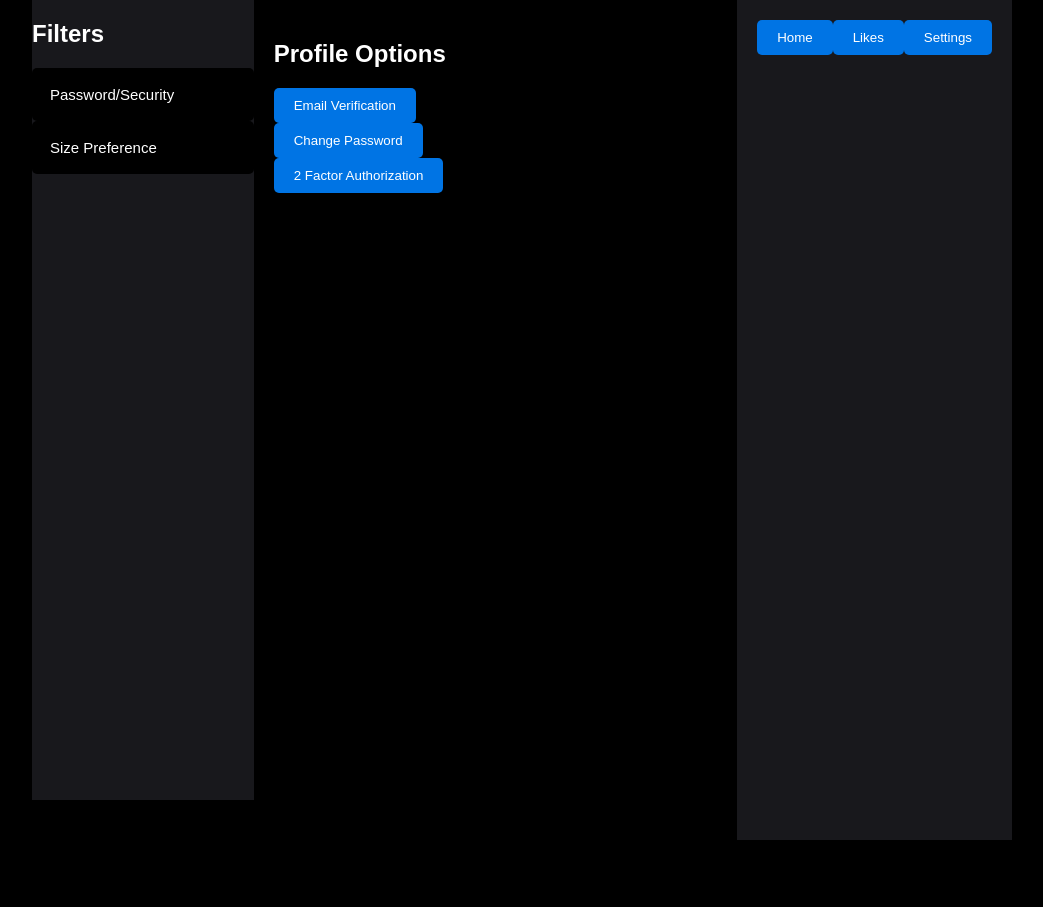
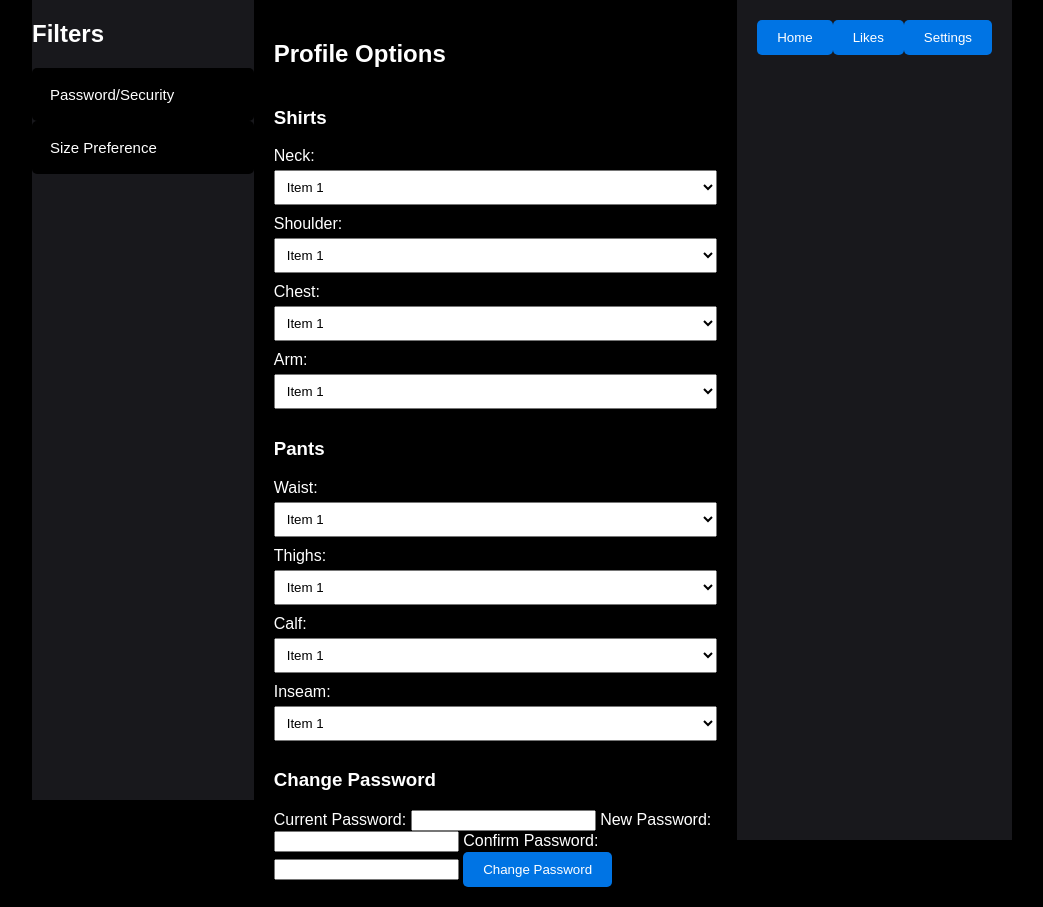
Before and after one commit to KatieOrtiz/FashionGPT, a Flask app: page /personalDetails in a window 1280 px wide. Shown: the whole page, without its empty margins (118-1161 px from the left). Before the commit the page ends 840 px from the top, so only its background shows below. Run offline with Flask 3, Linux system fonts and the light colour scheme.

Commit message:
Change personalDetails to userProfile

```diff
--- a/templates/personalDetails.html
+++ b/templates/personalDetails.html
@@ -5,7 +5,22 @@
     <meta name="viewport" content="width=device-width, initial-scale=1.0" />
     <link rel="stylesheet" href="static/styles.css">
     <script src="static/script.js"></script>
-    <title>Password and Security</title>
+    <style>
+      /* Add a class to the labels to target only the ones for dropdowns */
+      label.dropdown-label {
+          display: block;
+          margin-bottom: 5px; /* Optional: Add some spacing between labels and dropdowns */
+      }
+
+      /* Style for the dropdowns */
+      select.menu-dropdown {
+          width: 100%; /* Make the dropdown take 100% width of its container */
+          padding: 8px;
+          box-sizing: border-box; /* Include padding and border in the total width */
+          margin-bottom: 10px; /* Optional: Add some spacing between dropdowns */
+      }
+  </style>
+    <title>User Profile</title>
   </head>
 
 <body>
@@ -30,10 +45,82 @@
 
     <div id="middle-section">
       <h2>Profile Options</h2>
-      <button class="verify-btn" type="button" id="evbtn">Email Verification</button>
-      <button class="password-btn" type="button" id="changebtn">Change Password</button>
-      <button class="authorization-btn" type="button" id="2fabtn">2 Factor Authorization</button>
+      <h3>Shirts</h3>
 
+      <!-- Dropdown Menu 1 -->
+      <label for="neck" class="dropdown-label">Neck:</label>
+      <select id="neck" name="neck" class="menu-dropdown">
+          <option value="item1">Item 1</option>
+          <option value="item2">Item 2</option>
+          <!-- Add more options as needed -->
+      </select>
+
+      <!-- Dropdown Menu 2 -->
+      <label for="shoulder" class="dropdown-label">Shoulder:</label>
+      <select id="shoulder" name="shoulder" class="menu-dropdown">
+          <option value="item1">Item 1</option>
+          <option value="item2">Item 2</option>
+          <!-- Add more options as needed -->
+      </select>
+
+      <label for="chest" class="dropdown-label">Chest:</label>
+      <select id="chest" name="chest" class="menu-dropdown">
+          <option value="item1">Item 1</option>
+          <option value="item2">Item 2</option>
+          <!-- Add more options as needed -->
+      </select>
+
+      <label for="arm" class="dropdown-label">Arm:</label>
+      <select id="arm" name="arm" class="menu-dropdown">
+          <option value="item1">Item 1</option>
+          <option value="item2">Item 2</option>
+          <!-- Add more options as needed -->
+      </select>
+
+      <h3>Pants</h3>
+
+      <!-- Dropdown Menu 3 -->
+      <label for="waist" class="dropdown-label">Waist:</label>
+      <select id="waist" name="waist" class="menu-dropdown">
+          <option value="item1">Item 1</option>
+          <option value="item2">Item 2</option>
+          <!-- Add more options as needed -->
+      </select>
+
+      <label for="thighs" class="dropdown-label">Thighs:</label>
+      <select id="thighs" name="thighs" class="menu-dropdown">
+          <option value="item1">Item 1</option>
+          <option value="item2">Item 2</option>
+          <!-- Add more options as needed -->
+      </select>
+
+      <label for="calf" class="dropdown-label">Calf:</label>
+      <select id="calf" name="calf" class="menu-dropdown">
+          <option value="item1">Item 1</option>
+          <option value="item2">Item 2</option>
+          <!-- Add more options as needed -->
+      </select>
+
+      <label for="inseam" class="dropdown-label">Inseam:</label>
+      <select id="inseam" name="inseam" class="menu-dropdown">
+          <option value="item1">Item 1</option>
+          <option value="item2">Item 2</option>
+          <!-- Add more options as needed -->
+      </select>
+      <h3>Change Password</h3>
+ <!-- Change Password Form -->
+ <form class="change-password-form">
+  <label for="currentPassword">Current Password:</label>
+  <input type="password" id="currentPassword" name="currentPassword" required>
+
+  <label for="newPassword">New Password:</label>
+  <input type="password" id="newPassword" name="newPassword" required>
+
+  <label for="confirmPassword">Confirm Password:</label>
+  <input type="password" id="confirmPassword" name="confirmPassword" required>
+
+  <button type="submit">Change Password</button>
+</form>
 
     </div>
 
```
